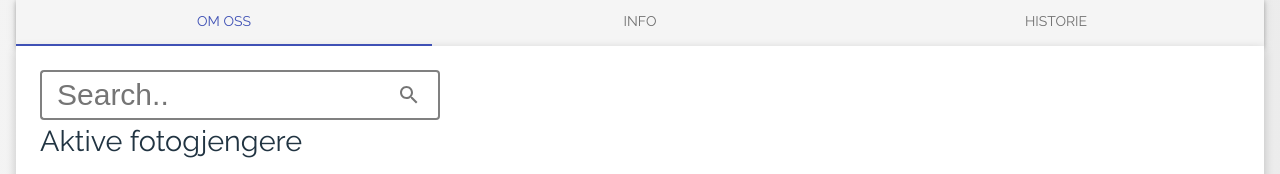
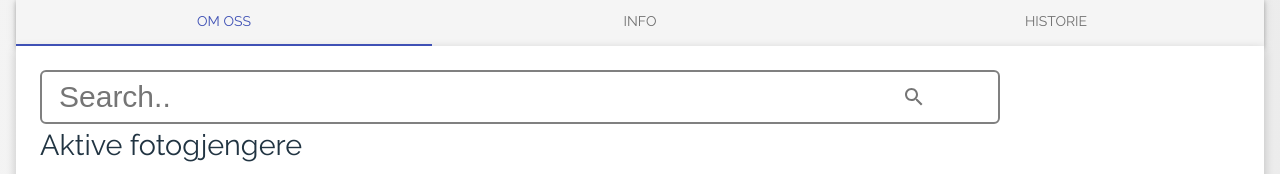
Before and after one commit to Fotogjengen/hilfling-frontend-extern, a React (Create React App) app: page /about in a window 1280 px wide. Shown: the part 218-392 px from the top of the page. Built offline with nearby package versions, Linux system fonts and the light colour scheme.

Commit message:
mer search ting

```diff
--- a/src/components/Search/Search.module.css
+++ b/src/components/Search/Search.module.css
@@ -8,36 +8,36 @@
 .container {
   display: flex;
   flex-wrap: wrap;
+  border: 2px solid grey;
+  border-radius: 6px;
 }
 
 .input {
   width: 85%;
   height: var(--primary-height);
   font-size: 30px;
-  padding: 0 15px;
-  border: 2px solid grey;
-  border-right: 0px;
-  border-radius: 4px 0 0 4px;
+  margin: 0 15px;
+  border: 0px;
 }
 
 .inputbox {
   display: flex;
   flex-wrap: nowrap;
+  cursor: text;
+  width: 100%;
 }
 
 .input:focus {
   box-shadow: 0px 0px 0px black;
-  border-color: black;
 }
 
-.input:focus + .search_symbol {
+.input:focus + .container {
   border-color: black;
 }
 
 .search_symbol {
-  cursor: pointer;
-
-  width: 15%;
+  /*border-left: 2px solid rgba(128, 128, 128, 0.2); */
+  width: 20%;
   height: var(--primary-height);
   font-size: 40px;
 
@@ -45,8 +45,22 @@
   align-items: center;
   justify-content: center;
   position: relative;
+}
 
-  border: 2px solid grey;
-  border-radius: 0 4px 4px 0;
-  border-left: 0px;
+.remove {
+  display: none;
+  background-color: transparent;
+  display: flex;
+  align-items: center;
+  justify-content: center;
+  margin: 0;
+  color: white;
 }
+
+.remove * {
+  margin: 10px;
+}
+
+.remove:hover {
+  font-weight: 20px;
+}
--- a/src/components/Search/Search.tsx
+++ b/src/components/Search/Search.tsx
@@ -3,21 +3,45 @@ import styles from "./Search.module.css";
 import IconButton from "@material-ui/core/IconButton";
 
 import SearchIcon from "@material-ui/icons/Search";
+import ClearIcon from "@material-ui/icons/Clear";
 
 interface Props {
-  width: number;
+  width: string;
   label?: string;
 }
 
 const Search: FC<Props> = ({ width, label }: Props) => {
   const [search_value, setSearchValue] = useState("");
-  const [boxshadow, setboxshadow] = useState("");
-  const handleClick = () => {
-    setboxshadow("0px 0px 0px 0px black");
+  const [border_color, setBorderColor] = useState("");
+  const [display_clear, setDisplayClear] = useState(["", ""]);
+
+  const handleChange = (event: React.ChangeEvent<HTMLInputElement>) => {
+    setSearchValue(event.target.value);
+    displayClear(event);
   };
 
-  const onChange = (event: React.ChangeEvent<HTMLInputElement>) => {
-    setSearchValue(event.target.value);
+  const handleBlur = (event: React.ChangeEvent<HTMLInputElement>) => {
+    setBorderColor("grey");
+    displayClear(event);
+  };
+
+  const handleFocus = (event: React.ChangeEvent<HTMLInputElement>) => {
+    setBorderColor("black");
+    displayClear(event);
+  };
+
+  const displayClear = (event: React.ChangeEvent<HTMLInputElement>) => {
+    console.log(event.target.value);
+    if (event.target.value == "") {
+      setDisplayClear(["white", "text"]);
+    } else {
+      setDisplayClear(["black", "pointer"]);
+    }
+  };
+
+  const remove = () => {
+    setSearchValue("");
+    setDisplayClear(["white", "text"]);
   };
 
   const item = [
@@ -29,22 +53,36 @@ const Search: FC<Props> = ({ width, label }: Props) => {
     "woola da sa",
   ];
 
-  const prop_width = {
+  const type1_prop = {
     width: width,
+    borderColor: border_color,
+  };
+
+  const type2_prop = {
+    borderColor: border_color,
+  };
+
+  const displayClear_prop = {
+    color: display_clear[0],
+    cursor: display_clear[1],
   };
 
   return (
-    <div className={styles.container} style={prop_width}>
-      <div className={styles.inputbox} style={prop_width}>
+    <div className={styles.container} style={type1_prop}>
+      <div className={styles.inputbox}>
         <input
-          onClick={handleClick}
+          onFocus={(e) => handleFocus(e)}
+          onBlur={(e) => handleBlur(e)}
           type="text"
           placeholder={label}
           value={search_value}
           className={styles.input}
-          onChange={(e) => onChange(e)}
+          onChange={(e) => handleChange(e)}
         />
-        <div className={styles.search_symbol}>
+        <div className={styles.remove} onClick={remove}>
+          <ClearIcon style={displayClear_prop} />
+        </div>
+        <div className={styles.search_symbol} style={type2_prop}>
           <IconButton>
             <SearchIcon />
           </IconButton>
--- a/src/views/About/About.tsx
+++ b/src/views/About/About.tsx
@@ -68,7 +68,7 @@ const About: FC = () => {
         </Tabs>
       </AppBar>
       <TabPanel value={tabValue} index={0}>
-        <Search width={400} label="Search.." />
+        <Search width={"80%"} label="Search.." />
         <div>
           <h2>Aktive fotogjengere</h2>
           <div className={styles.gangBangers}>{activeGangBangers}</div>;
```
